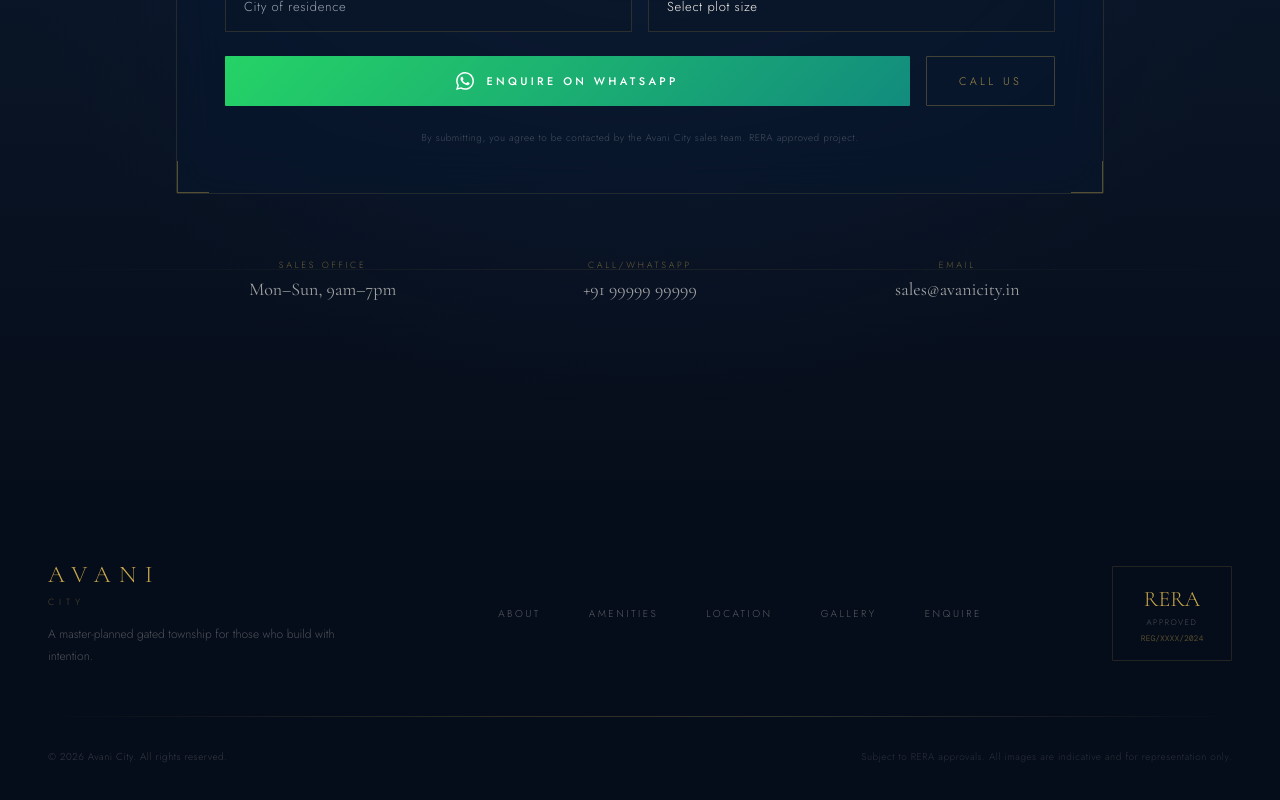
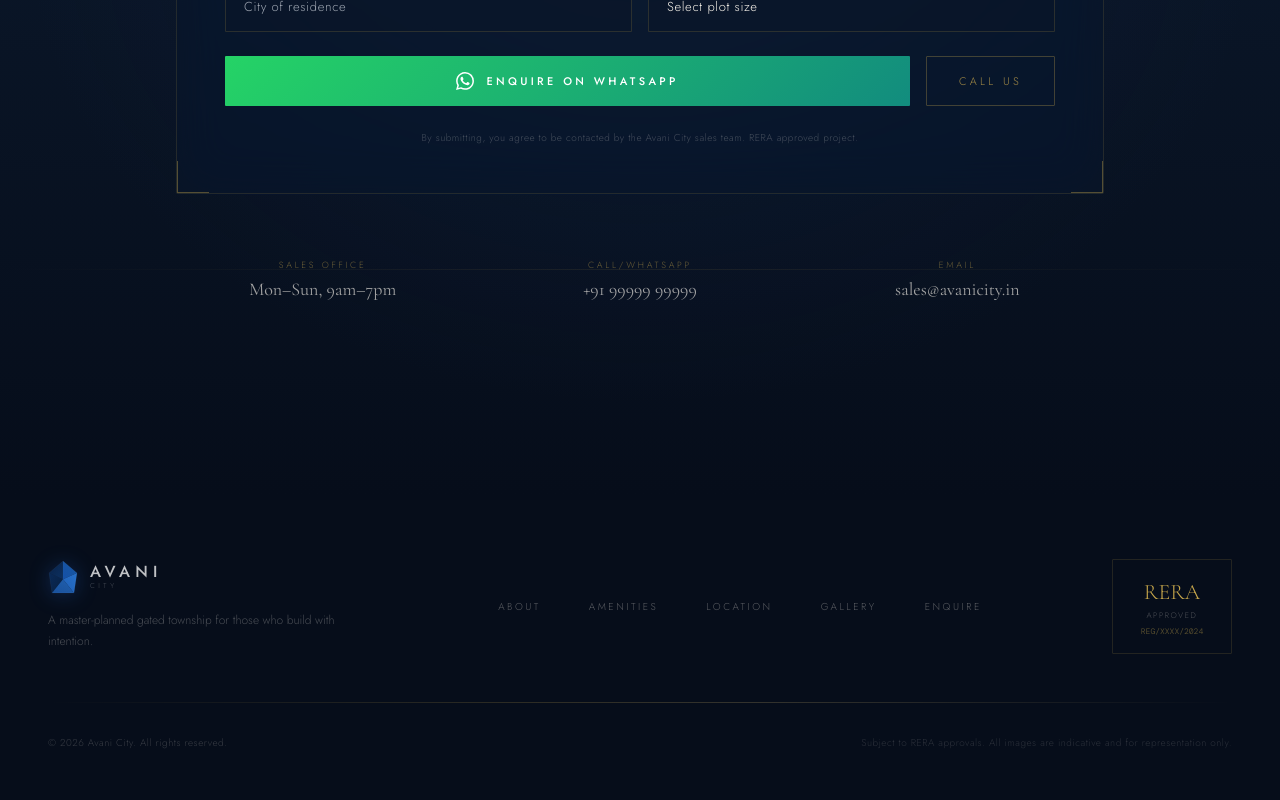
Before and after one commit to pravinbhutale99/avani-city-cinematic, a Next.js app: page / in a window 1280 px wide. Shown: the part 7295-8095 px from the top of the page. Built offline with nearby package versions, Linux system fonts and the light colour scheme; a web font is replaced by a local one.

Commit message:
brand: integrate real AVANI logo mark into footer

```diff
--- a/src/components/Footer.tsx
+++ b/src/components/Footer.tsx
@@ -12,30 +12,58 @@ export default function Footer() {
 
       <div className="relative z-10 max-w-7xl mx-auto px-6 lg:px-12">
         <div className="flex flex-col lg:flex-row items-start lg:items-center justify-between gap-10 mb-12">
-          {/* Logo */}
+          {/* Logo — real AVANI mark + wordmark */}
           <div>
-            <div
-              className="text-2xl font-light tracking-[0.35em] uppercase mb-1"
-              style={{
-                fontFamily: 'var(--font-cormorant)',
-                color: '#C9A84C',
-              }}
-            >
-              AVANI
-            </div>
-            <div
-              className="text-[9px] tracking-[0.55em] uppercase"
-              style={{ color: 'rgba(201,168,76,0.4)' }}
-            >
-              CITY
-            </div>
+            <a href="#" className="flex items-center gap-3 mb-4">
+              {/* Logo mark */}
+              <div style={{ filter: 'drop-shadow(0 2px 10px rgba(26,80,168,0.4))' }}>
+                <svg viewBox="0 0 120 136" width="30" height="34" fill="none" xmlns="http://www.w3.org/2000/svg">
+                  <defs>
+                    <linearGradient id="ff1" x1="0" y1="0" x2="1" y2="1">
+                      <stop offset="0%" stopColor="#082248"/>
+                      <stop offset="100%" stopColor="#0D3060"/>
+                    </linearGradient>
+                    <linearGradient id="ff2" x1="1" y1="0" x2="0" y2="1">
+                      <stop offset="0%" stopColor="#1958A0"/>
+                      <stop offset="100%" stopColor="#1450A8"/>
+                    </linearGradient>
+                    <linearGradient id="ff3" x1="0" y1="0" x2="1" y2="1">
+                      <stop offset="0%" stopColor="#0A2A58"/>
+                      <stop offset="100%" stopColor="#082040"/>
+                    </linearGradient>
+                    <linearGradient id="ff4" x1="1" y1="0" x2="0" y2="1">
+                      <stop offset="0%" stopColor="#2870C8"/>
+                      <stop offset="100%" stopColor="#1E60B8"/>
+                    </linearGradient>
+                  </defs>
+                  <polygon points="60,4 4,52 60,77" fill="url(#ff1)"/>
+                  <polygon points="60,4 60,77 116,52" fill="url(#ff2)"/>
+                  <polygon points="4,52 16,132 60,77" fill="url(#ff3)"/>
+                  <polygon points="60,77 104,132 116,52" fill="url(#ff4)"/>
+                  <polygon points="16,132 104,132 60,77" fill="url(#ff4)" opacity="0.8"/>
+                  <line x1="60" y1="4" x2="60" y2="77" stroke="rgba(255,255,255,0.2)" strokeWidth="0.6"/>
+                  <line x1="4" y1="52" x2="60" y2="77" stroke="rgba(255,255,255,0.1)" strokeWidth="0.5"/>
+                  <line x1="116" y1="52" x2="60" y2="77" stroke="rgba(255,255,255,0.1)" strokeWidth="0.5"/>
+                  <polygon points="60,4 116,52 104,132 16,132 4,52" fill="none" stroke="rgba(255,255,255,0.18)" strokeWidth="0.8" strokeLinejoin="round"/>
+                </svg>
+              </div>
+              {/* Wordmark */}
+              <div className="flex flex-col leading-none">
+                <span style={{ fontFamily: 'var(--font-jost)', fontSize: '16px', fontWeight: 500, letterSpacing: '0.32em', color: 'rgba(255,255,255,0.75)', lineHeight: 1 }}>
+                  AVANI
+                </span>
+                <span style={{ fontFamily: 'var(--font-jost)', fontSize: '7px', letterSpacing: '0.5em', color: 'rgba(255,255,255,0.28)', fontWeight: 300, lineHeight: 1, marginTop: '3px' }}>
+                  CITY
+                </span>
+              </div>
+            </a>
             <p
-              className="mt-4 max-w-xs"
+              className="max-w-xs"
               style={{
                 fontFamily: 'var(--font-jost)',
                 fontSize: '12px',
                 lineHeight: 1.8,
-                color: 'rgba(245,240,232,0.3)',
+                color: 'rgba(245,240,232,0.28)',
                 fontWeight: 300,
               }}
             >
```
